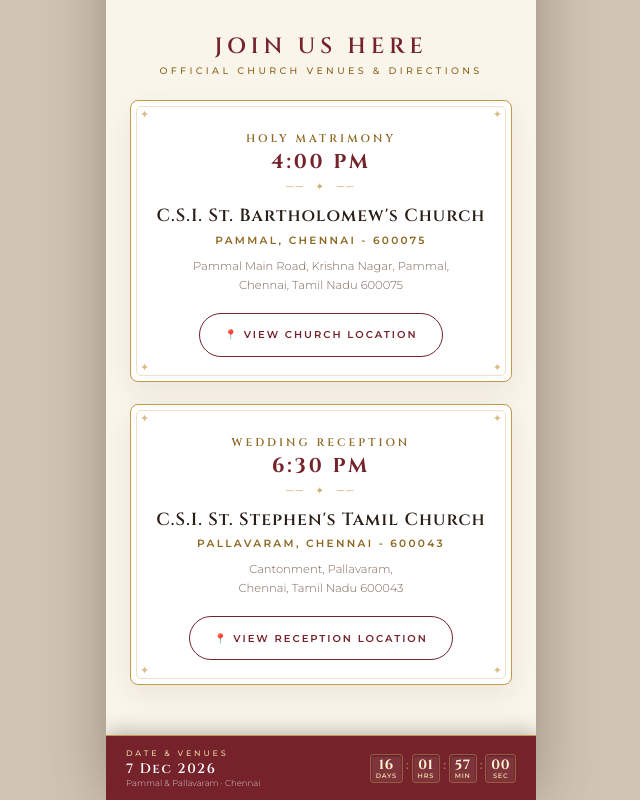
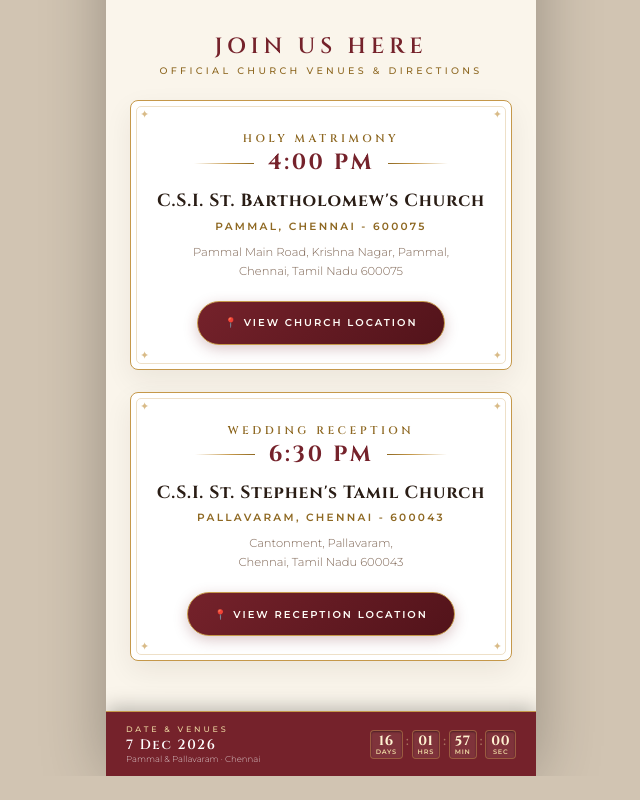
Before and after one commit to Laks-D/WI, a plain HTML site: page index.html in a window 1280 px wide. Shown: the part 3372-4172 px from the top of the page, without its empty margins (319-959 px from the left). After the commit the page ends 4148 px from the top, so only its background shows below. Drawn offline with nearby package versions, Linux system fonts and the light colour scheme; a web font is replaced by a local one.

Commit message:
Refine venue card architecture with royal gold gradient line symmetry and prominent 22px timing

```diff
--- a/index.html
+++ b/index.html
@@ -1092,41 +1092,53 @@ body {
   border-radius: 5px;
   pointer-events: none;
 }
-.v-event-header {
+.v-event-banner {
+  margin-bottom: 16px;
   text-align: center;
-  margin-bottom: 8px;
-}
-.v-event-name {
+}
+.v-event-type {
   font-family: 'Cinzel', serif;
   font-size: 11px;
   font-weight: 600;
-  letter-spacing: 0.28em;
+  letter-spacing: 0.32em;
   color: var(--gold-dark);
   text-transform: uppercase;
-  margin-bottom: 4px;
-}
-.v-event-time {
-  font-family: 'Cinzel', serif;
-  font-size: 20px;
+  margin-bottom: 6px;
+}
+.v-event-time-row {
+  display: flex;
+  align-items: center;
+  justify-content: center;
+  gap: 14px;
+  width: 100%;
+}
+.v-ornament-line {
+  flex: 1;
+  max-width: 60px;
+  min-width: 20px;
+  height: 1px;
+  background: linear-gradient(90deg, transparent, var(--gold) 60%, var(--gold-dark));
+}
+.v-ornament-line.right {
+  background: linear-gradient(90deg, var(--gold-dark), var(--gold) 40%, transparent);
+}
+.v-time-large {
+  font-family: 'Cinzel', serif;
+  font-size: 22px;
   font-weight: 700;
-  letter-spacing: 0.14em;
+  letter-spacing: 0.12em;
   color: var(--maroon);
-  line-height: 1.2;
-}
-.v-gold-flourish {
-  font-size: 10px;
-  color: var(--gold);
-  letter-spacing: 0.25em;
-  margin: 6px 0 12px;
-  opacity: 0.8;
+  line-height: 1;
+  white-space: nowrap;
 }
 .v-church-name {
   font-family: 'Cinzel', serif;
   font-size: 17.5px;
-  font-weight: 600;
-  letter-spacing: 0.06em;
+  font-weight: 700;
+  letter-spacing: 0.05em;
   color: var(--text-main);
   line-height: 1.35;
+  margin-bottom: 6px;
 }
 .v-locality {
   font-family: 'Montserrat', sans-serif;
@@ -1135,7 +1147,7 @@ body {
   letter-spacing: 0.22em;
   color: var(--gold-dark);
   text-transform: uppercase;
-  margin: 5px 0 10px;
+  margin-bottom: 10px;
 }
 .v-address {
   font-family: 'Montserrat', sans-serif;
@@ -1144,17 +1156,18 @@ body {
   line-height: 1.65;
   color: var(--text-muted);
   max-width: 290px;
-  margin: 0 auto 18px;
+  margin: 0 auto 20px;
 }
 .btn-open-maps {
   display: inline-flex;
   align-items: center;
+  justify-content: center;
   gap: 8px;
-  background: transparent;
-  color: var(--maroon);
-  border: 1.2px solid var(--maroon);
+  background: linear-gradient(135deg, var(--maroon) 0%, var(--maroon-dark) 100%);
+  color: #FFFDF8;
+  border: 1px solid var(--gold);
   text-decoration: none;
-  padding: 11px 24px;
+  padding: 12px 26px;
   border-radius: 30px;
   font-family: 'Montserrat', sans-serif;
   font-size: 10px;
@@ -1164,14 +1177,15 @@ body {
   cursor: pointer;
   transition: all 0.22s ease;
   -webkit-tap-highlight-color: transparent;
-  min-height: 44px; /* iOS recommended tap target */
+  min-height: 44px;
+  box-shadow: 0 4px 14px rgba(117, 34, 43, 0.25);
   box-sizing: border-box;
 }
 .btn-open-maps:active {
-  background: var(--maroon);
-  color: var(--white);
+  background: var(--maroon-dark);
+  color: var(--gold-light);
   transform: scale(0.97);
-  box-shadow: 0 4px 14px rgba(117, 34, 43, 0.22);
+  box-shadow: 0 2px 6px rgba(117, 34, 43, 0.35);
 }
 @media (hover: hover) {
   .btn-open-maps:hover {
@@ -1842,10 +1856,13 @@ body {
       <span class="corner-filigree bottom-left">✦</span>
       <span class="corner-filigree bottom-right">✦</span>
 
-      <div class="v-event-header">
-        <div class="v-event-name">Holy Matrimony</div>
-        <div class="v-event-time">4:00 PM</div>
-        <div class="v-gold-flourish">── &nbsp;✦&nbsp; ──</div>
+      <div class="v-event-banner">
+        <div class="v-event-type">Holy Matrimony</div>
+        <div class="v-event-time-row">
+          <span class="v-ornament-line"></span>
+          <span class="v-time-large">4:00 PM</span>
+          <span class="v-ornament-line right"></span>
+        </div>
       </div>
       <h3 class="v-church-name">C.S.I. St. Bartholomew's Church</h3>
       <div class="v-locality">Pammal, Chennai - 600075</div>
@@ -1866,10 +1883,13 @@ body {
       <span class="corner-filigree bottom-left">✦</span>
       <span class="corner-filigree bottom-right">✦</span>
 
-      <div class="v-event-header">
-        <div class="v-event-name">Wedding Reception</div>
-        <div class="v-event-time">6:30 PM</div>
-        <div class="v-gold-flourish">── &nbsp;✦&nbsp; ──</div>
+      <div class="v-event-banner">
+        <div class="v-event-type">Wedding Reception</div>
+        <div class="v-event-time-row">
+          <span class="v-ornament-line"></span>
+          <span class="v-time-large">6:30 PM</span>
+          <span class="v-ornament-line right"></span>
+        </div>
       </div>
       <h3 class="v-church-name">C.S.I. St. Stephen's Tamil Church</h3>
       <div class="v-locality">Pallavaram, Chennai - 600043</div>
```
